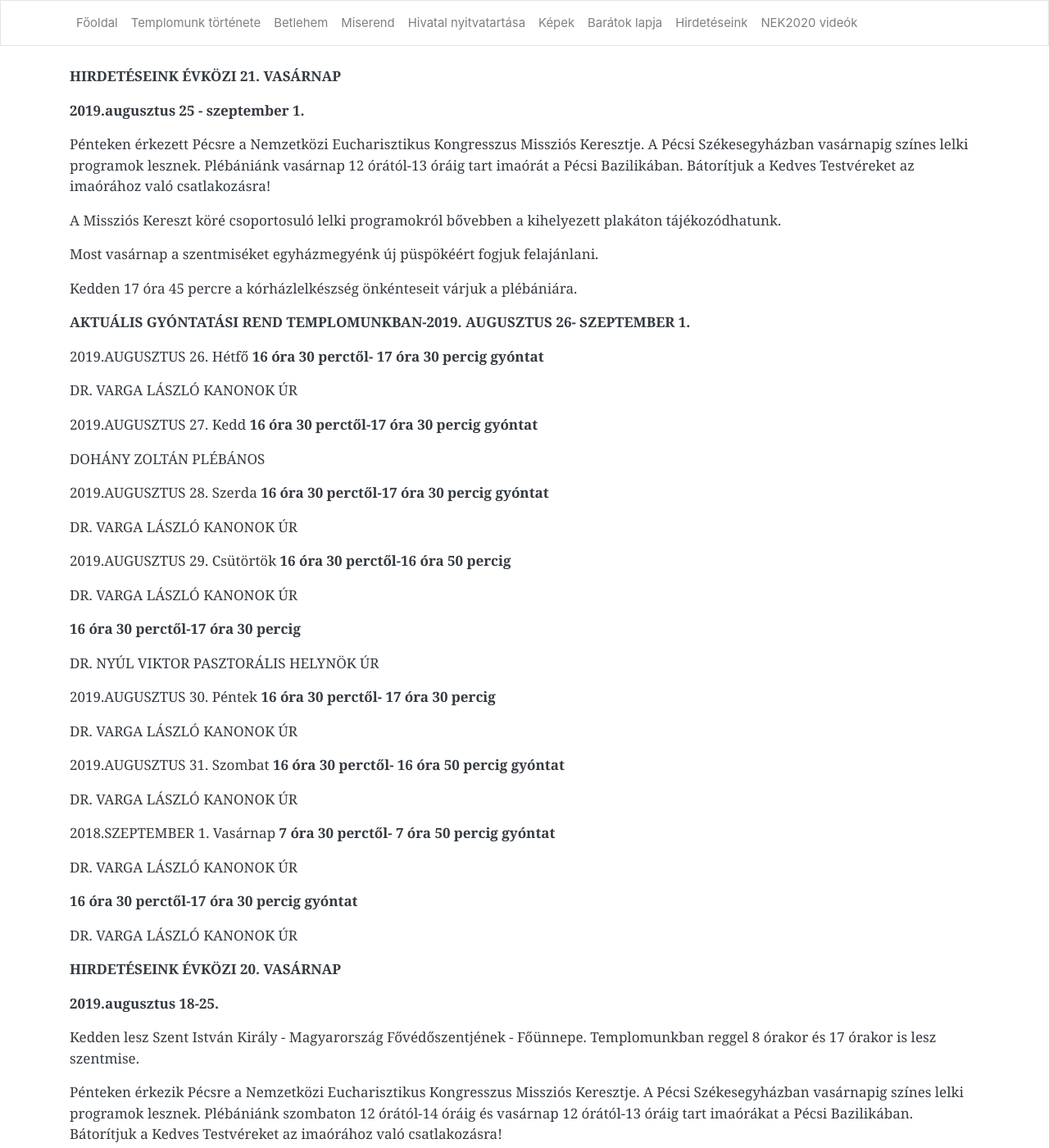
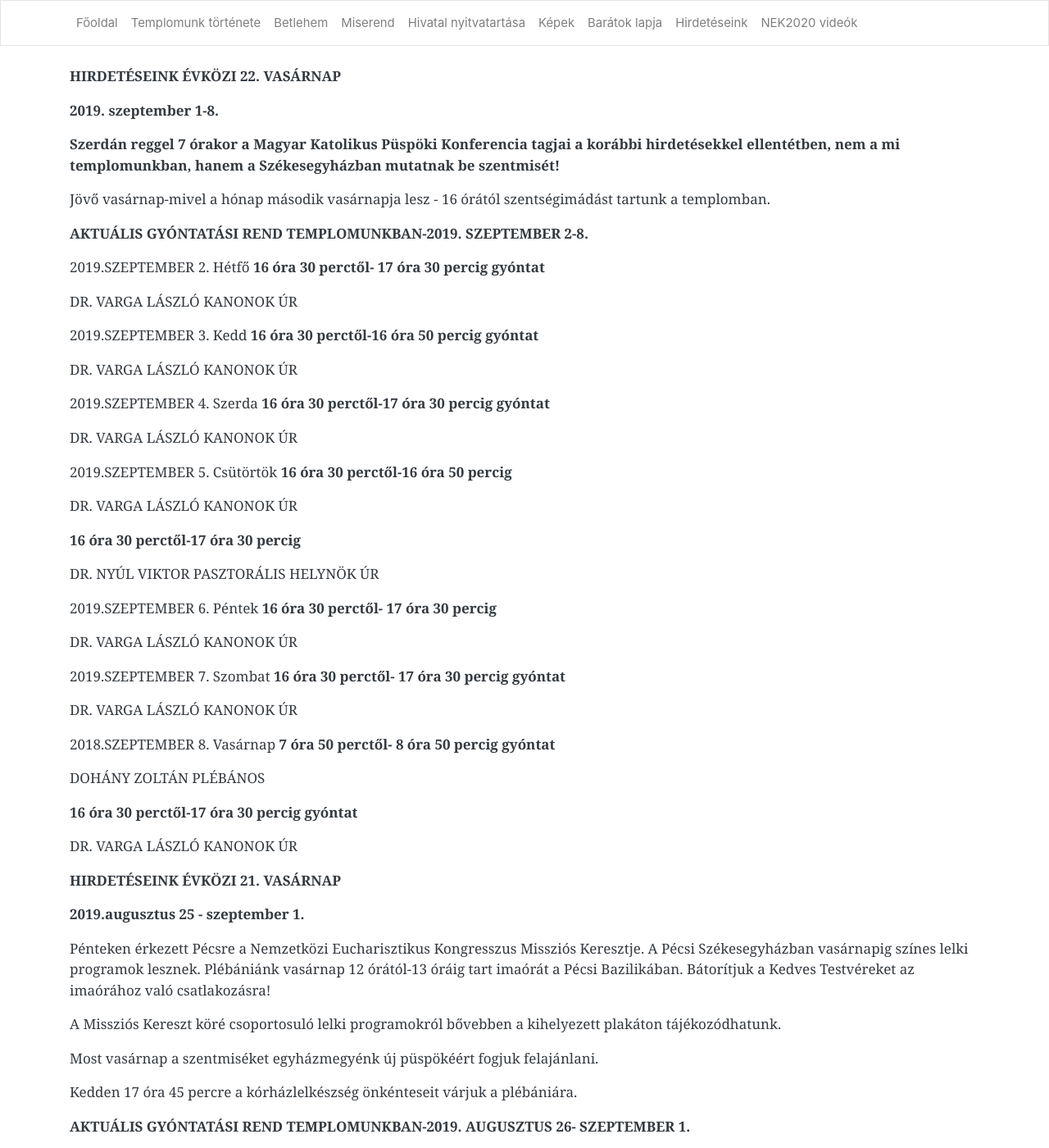
Before and after one commit to pecsi-ferences/pecsi-ferences.github.io, a Jekyll site: the page built from hirdeteseink.md, in a window 1280 px wide and 1400 px high. Shown: the whole window at 82% size. Built offline with Jekyll 4.4.1, drawn with Linux system fonts in a browser that asks for light colours; nearby versions of some CDN libraries.

Commit message:
Update from Forestry.io Zoltán Dohány updated hirdeteseink.md

```diff
--- a/hirdeteseink.md
+++ b/hirdeteseink.md
@@ -3,6 +3,52 @@ layout: default
 title: Hirdetéseink
 
 ---
+**HIRDETÉSEINK ÉVKÖZI 22. VASÁRNAP**
+
+**2019. szeptember 1-8.**
+
+**Szerdán reggel 7 órakor a Magyar Katolikus Püspöki Konferencia tagjai a korábbi hirdetésekkel ellentétben, nem a mi templomunkban, hanem a Székesegyházban mutatnak be szentmisét!**
+
+Jövő vasárnap-mivel a hónap második vasárnapja lesz - 16 órától szentségimádást tartunk a templomban.
+
+**AKTUÁLIS GYÓNTATÁSI REND TEMPLOMUNKBAN-2019. SZEPTEMBER 2-8.**
+
+2019\.SZEPTEMBER 2. Hétfő **16 óra 30 perctől- 17 óra 30 percig gyóntat**
+
+DR. VARGA LÁSZLÓ KANONOK ÚR
+
+2019\.SZEPTEMBER 3. Kedd **16 óra 30 perctől-16 óra 50 percig gyóntat**
+
+DR. VARGA LÁSZLÓ KANONOK ÚR
+
+2019\.SZEPTEMBER 4. Szerda **16 óra 30 perctől-17 óra 30 percig gyóntat**
+
+DR. VARGA LÁSZLÓ KANONOK ÚR
+
+2019\.SZEPTEMBER 5. Csütörtök **16 óra 30 perctől-16 óra 50 percig**
+
+DR. VARGA LÁSZLÓ KANONOK ÚR
+
+**16 óra 30 perctől-17 óra 30 percig**
+
+DR. NYÚL VIKTOR PASZTORÁLIS HELYNÖK ÚR
+
+2019\.SZEPTEMBER 6. Péntek **16 óra 30 perctől- 17 óra 30 percig**
+
+DR. VARGA LÁSZLÓ KANONOK ÚR
+
+2019\.SZEPTEMBER 7. Szombat **16 óra 30 perctől- 17 óra 30 percig gyóntat**
+
+DR. VARGA LÁSZLÓ KANONOK ÚR
+
+2018\.SZEPTEMBER 8. Vasárnap **7 óra 50 perctől- 8 óra 50 percig gyóntat**
+
+DOHÁNY ZOLTÁN PLÉBÁNOS
+
+**16 óra 30 perctől-17 óra 30 percig gyóntat**
+
+DR. VARGA LÁSZLÓ KANONOK ÚR
+
 **HIRDETÉSEINK ÉVKÖZI 21. VASÁRNAP**
 
 **2019.augusztus 25 - szeptember 1.**
```
